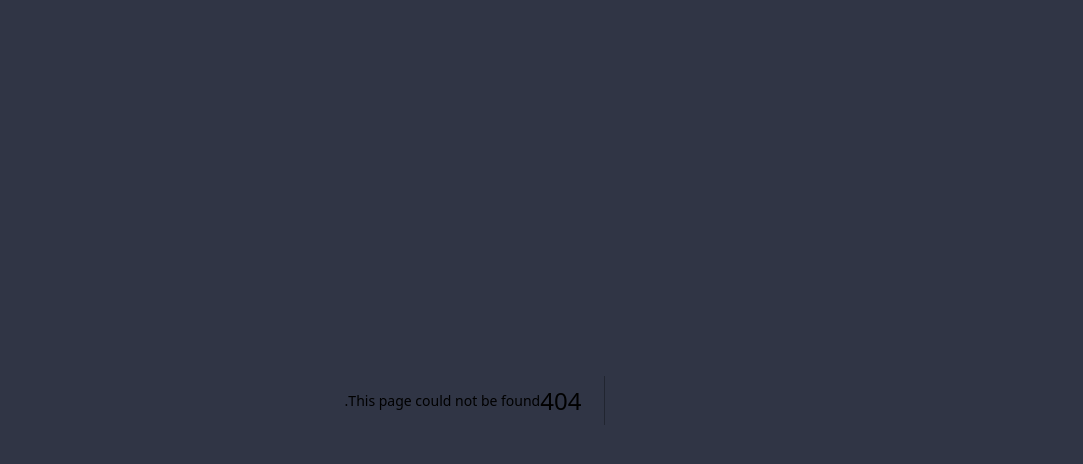
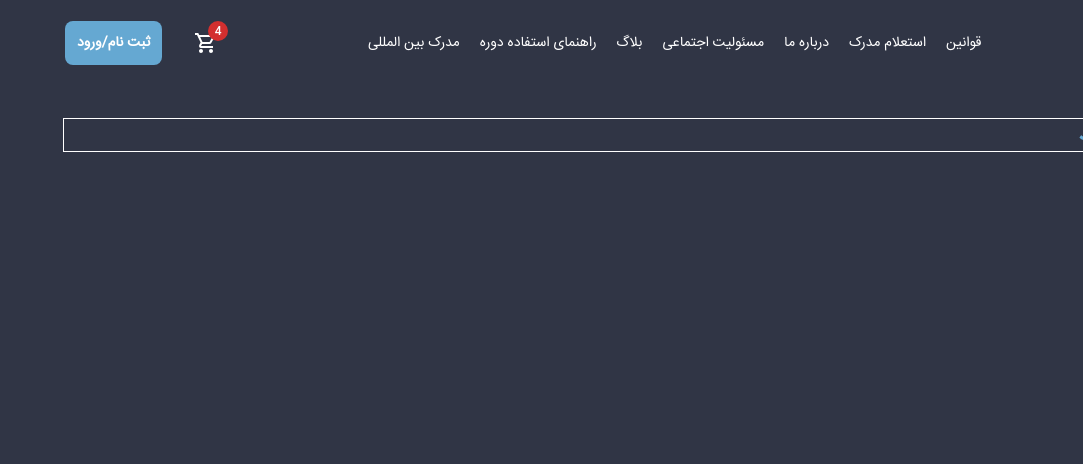
Before and after one commit to puryahajian/octavaz, a Next.js app: page /cart in a window 1280 px wide. Before the commit this address had no page. Shown: the top 464 px of the page, without its empty margins (197-1280 px from the left). Built offline with nearby package versions, Linux system fonts and the light colour scheme.

Commit message:
fixed edit home

```diff
--- /dev/null
+++ b/src/app/cart/page.jsx
@@ -0,0 +1,14 @@
+import React from 'react'
+import Header from '../components/template/Header'
+import BoxShoppingCart from '../components/molecules/box-shopping-cart'
+
+function Cart() {
+  return (
+    <div>
+      <Header/>
+      <BoxShoppingCart/>
+    </div>
+  )
+}
+
+export default Cart
--- a/src/app/components/atoms/button-general.jsx
+++ b/src/app/components/atoms/button-general.jsx
@@ -2,7 +2,7 @@ import React from 'react'
 
 function ButtonGeneral({children, className}) {
   return (
-    <button className={`${className} py-[12px] px-3 rounded-lg bg-greenCostom text-white font-sans text-sm font-bold`}>
+    <button className={`${className} py-[12px] px-3 rounded-lg bg-greenCostom text-white flex justify-center items-center font-sans text-sm font-bold`}>
         {children}
     </button>
   )
--- a/src/app/components/molecules/about-teacher-product-page.jsx
+++ b/src/app/components/molecules/about-teacher-product-page.jsx
@@ -21,7 +21,7 @@ function AbouteTacherProductPage() {
     }
 
     return (
-        <div className=' mt-8'>
+        <div className='mt-8'>
             <Title className={`text-greenCostom`}>درمورد مدرس</Title>
             <div className='flex gap-4 mt-4 flex-wrap'>
                 <div>
--- /dev/null
+++ b/src/app/components/molecules/box-shopping-cart.jsx
@@ -0,0 +1,17 @@
+import React from 'react'
+import Title from '../atoms/title'
+import ShoppingCartIcon from '@mui/icons-material/ShoppingCart';
+
+function BoxShoppingCart() {
+    return (
+        <div className='border border-white mt-8 max-w-[1140px] m-auto'>
+            <Title className={`gap-2 flex items-center text-greenCostom`}>
+                <ShoppingCartIcon/>
+                سبد خرید
+            </Title>
+
+        </div>
+    )
+}
+
+export default BoxShoppingCart
--- /dev/null
+++ b/src/app/components/molecules/button-badge.jsx
@@ -0,0 +1,47 @@
+"use client"
+
+import React from 'react'
+import Button from '@mui/material/Button';
+import Menu from '@mui/material/Menu';
+import '../../globals.css'
+
+
+function ButtonBadge({buttonContent, children}) {
+    const [anchorEl, setAnchorEl] = React.useState(null);
+    const open = Boolean(anchorEl);
+
+    const handleClick = (event) => {
+        setAnchorEl(event.currentTarget);
+    };
+
+    const handleClose = () => {
+        setAnchorEl(null);
+    };
+
+    return (
+        <>
+            <Button
+                id="basic-button"
+                aria-controls={open ? 'basic-menu' : undefined}
+                aria-haspopup="true"
+                aria-expanded={open ? 'true' : undefined}
+                onClick={handleClick}
+            >
+                {buttonContent}
+            </Button>
+            <Menu
+                id="basic-menu"
+                anchorEl={anchorEl}
+                open={open}
+                onClose={handleClose}
+                MenuListProps={{
+                'aria-labelledby': 'basic-button',
+                }}
+            >
+                {children}
+            </Menu>
+        </>
+    )
+}
+
+export default ButtonBadge
--- /dev/null
+++ b/src/app/components/organisms/organism-button-badge.jsx
@@ -0,0 +1,56 @@
+"use client"
+
+import React, { useState } from 'react'
+import ButtonBadge from '../molecules/button-badge'
+import { Badge, Skeleton } from '@mui/material'
+import ShoppingCartOutlinedIcon from '@mui/icons-material/ShoppingCartOutlined';
+import Text from '../atoms/text';
+import '../../globals.css'
+import ButtonGeneral from '../atoms/button-general';
+
+
+function OrganismButtonBadge() {
+    const [loading, setLoading] = useState(true);
+
+    const handleLoad = () => {
+        setLoading(false);
+    };
+
+    return (
+        <ButtonBadge
+            buttonContent={
+                <Badge badgeContent={4} color="error">
+                <ShoppingCartOutlinedIcon sx={{ color: "white" }} />
+                </Badge>
+            }
+        >
+            <div className=' w-full px-3 card rounded-none border border-transparent max-h-72 overflow-scroll'>
+                <div className='border-b border-stone-600 text-white flex items-center gap-2 my-3 pb-2'>
+                    {loading && <Skeleton variant="rectangular" width={64} height={64} animation="wave" />}
+                    <img
+                        src=""
+                        alt=""
+                        className={`border-white w-16 h-16 rounded ${loading ? 'hidden' : ''}`}
+                        onLoad={handleLoad}
+                    />
+                    <div className='grid gap-2'>
+                        <Text>اسم محصول</Text>
+                        <Text className={`text-white`}>قیمت: ۲۰۰۰ تومان</Text>
+                    </div>
+                </div>
+
+            </div>
+            <div className=' flex items-center gap-4 p-3'>
+                <div>
+                    <Text>مبلغ قابل پرداخت</Text>
+                    <Text className={`text-white font-bold`}>۲۰۰۰۰۰۰ تومان</Text>
+                </div>
+                <ButtonGeneral className={`w-40 h-9`}>
+                    ادامه و ثبت سفارش
+                </ButtonGeneral>
+            </div>
+        </ButtonBadge>
+    )
+}
+
+export default OrganismButtonBadge
--- a/src/app/components/template/Header.jsx
+++ b/src/app/components/template/Header.jsx
@@ -7,6 +7,8 @@ import LogoHeader from '../atoms/logo-header';
 import "../../globals.css";
 import ShoppingCartOutlinedIcon from '@mui/icons-material/ShoppingCartOutlined';
 import OffCanvasExample from "../organisms/offcanvas";
+import ButtonBadge from '../molecules/button-badge';
+import OrganismButtonBadge from '../organisms/organism-button-badge';
 
 function Header() {
     const [prevScrollY, setPrevScrollY] = useState(0);
@@ -35,7 +37,8 @@ function Header() {
                 </div>
                 <MenuHeader />
                 <div className='flex gap-3 items-center'>
-                    <ShoppingCartOutlinedIcon sx={{ color: 'white' }} />
+                    {/* <ShoppingCartOutlinedIcon sx={{ color: 'white' }} /> */}
+                    <OrganismButtonBadge/>
                     <ButtonGeneral>
                         ثبت نام/ورود
                     </ButtonGeneral>
--- a/src/app/globals.css
+++ b/src/app/globals.css
@@ -33,3 +33,15 @@
 .css-hmd0fc-MuiRating-root {
   font-size: 14px !important;
 }
+
+/*  */
+.css-1xomo8h-MuiPaper-root-MuiPopover-paper-MuiMenu-paper {
+  min-width: 0 !important;
+  background-color: #353a4b !important;
+}
+.css-99wn1p-MuiList-root-MuiMenu-list {
+  padding: 0 !important;
+}
+.card {
+  background-color: #2e3241 !important;
+}
```
Also changed, not shown: 222 other files (tests, documents, lock files or other folders).
